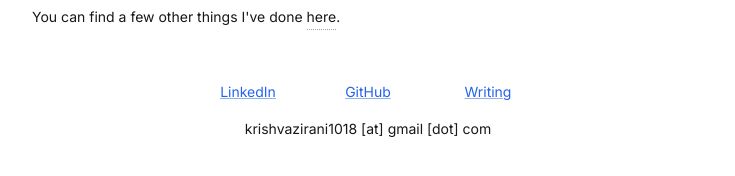
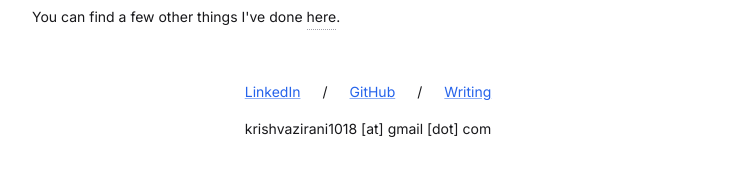
Before and after one commit to KrishVazirani18/PersonalWebsiteOfficial, a React (Vite) app: page / in a window 1280 px wide. Shown: the part 428-604 px from the top of the page, without its empty margins (272-1007 px from the left). Built offline with nearby package versions, Linux system fonts and the light colour scheme.

Commit message:
Align contact links with email and add slash separators

```diff
--- a/src/App.jsx
+++ b/src/App.jsx
@@ -80,12 +80,16 @@ const App = () => {
           </section>
 
           <footer className="mt-10 w-full text-center text-[14px] text-zinc-900">
+            <div className="contact-details">
               <nav className="contact-links" aria-label="Contact and writing">
                 <a href="https://linkedin.com/in/krish-vazirani-814511236" target="_blank" rel="noreferrer" className={linkBlue}>LinkedIn</a>
+                <span aria-hidden="true">/</span>
                 <a href="https://github.com/KrishVazirani18" target="_blank" rel="noreferrer" className={linkBlue}>GitHub</a>
+                <span aria-hidden="true">/</span>
                 <a href="/writing" className={linkBlue}>Writing</a>
               </nav>
               <p className="contact-email">krishvazirani1018 [at] gmail [dot] com</p>
+            </div>
           </footer>
         </div>
       </main>
--- a/src/index.css
+++ b/src/index.css
@@ -14,12 +14,15 @@ body {
   min-height: 100%;
 }
 
+.contact-details {
+  display: inline-flex;
+  flex-direction: column;
+}
+
 .contact-links {
-  display: grid;
-  grid-template-columns: repeat(3, minmax(0, 1fr));
+  display: flex;
+  justify-content: space-between;
   align-items: center;
-  max-width: 360px;
-  margin-inline: auto;
 }
 
 .contact-links a {
```
Lines whose indentation alone changed are shown as unchanged.
